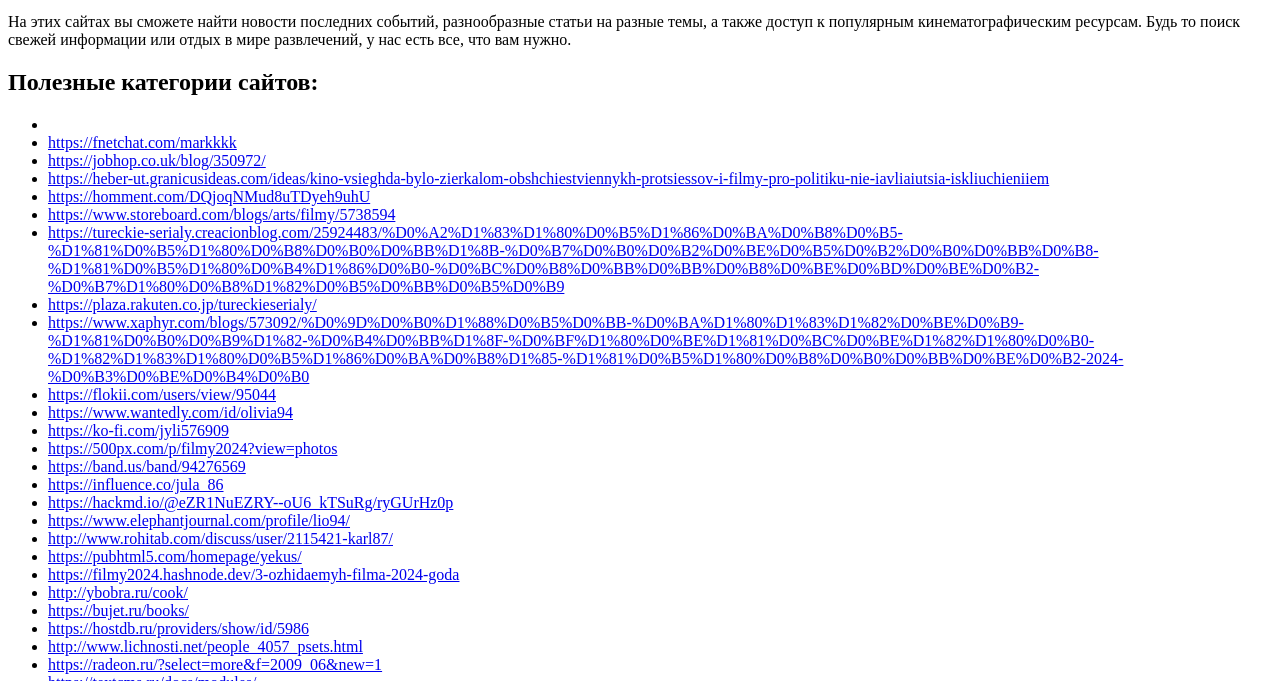
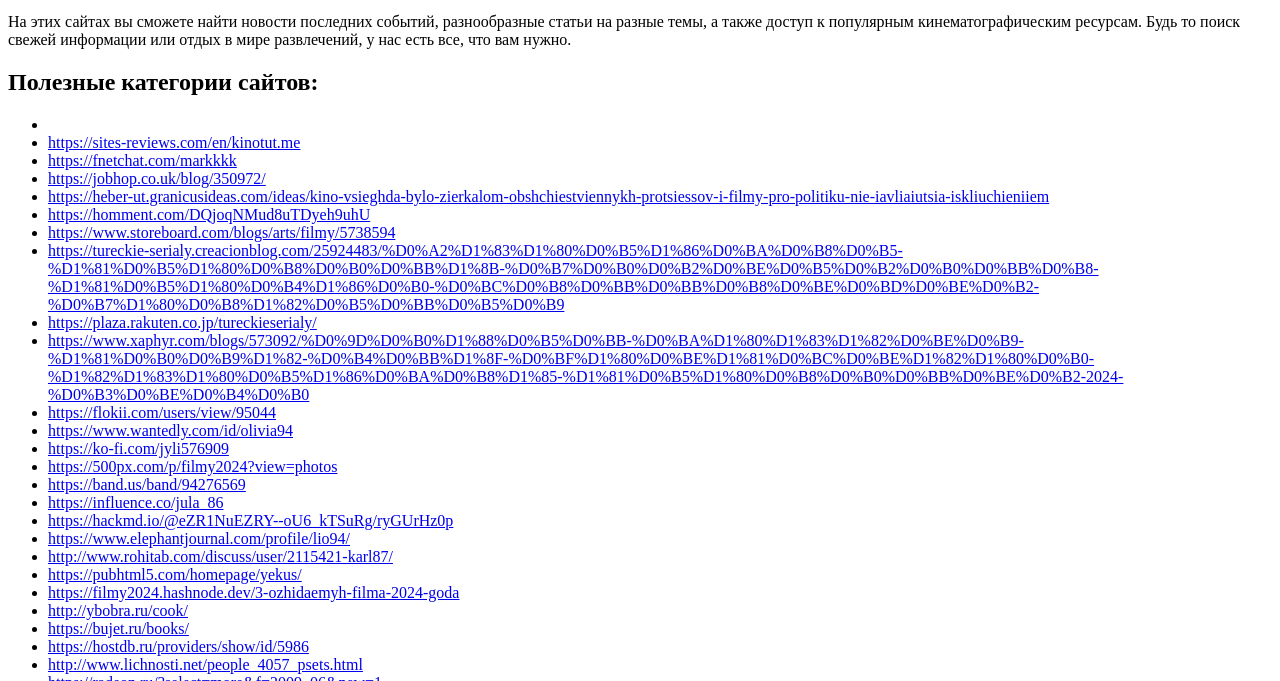
Before and after one commit to ZoriN89/kkgo.github.io, a plain HTML site: page info.html in a window 1280 px wide. Shown: the part 119-800 px from the top of the page. Drawn offline with Linux system fonts and the light colour scheme.

Commit message:
Update info.html

```diff
--- a/info.html
+++ b/info.html
@@ -18,6 +18,8 @@
         <ul>
             <li><a href=""></a></li>
 
+
+            <li><a href="https://sites-reviews.com/en/kinotut.me">https://sites-reviews.com/en/kinotut.me</a></li>
             <li><a href="https://fnetchat.com/markkkk">https://fnetchat.com/markkkk</a></li>
             <li><a href="https://jobhop.co.uk/blog/350972/">https://jobhop.co.uk/blog/350972/</a></li>
             <li><a href="https://heber-ut.granicusideas.com/ideas/kino-vsieghda-bylo-zierkalom-obshchiestviennykh-protsiessov-i-filmy-pro-politiku-nie-iavliaiutsia-iskliuchieniiem">https://heber-ut.granicusideas.com/ideas/kino-vsieghda-bylo-zierkalom-obshchiestviennykh-protsiessov-i-filmy-pro-politiku-nie-iavliaiutsia-iskliuchieniiem</a></li>
```
